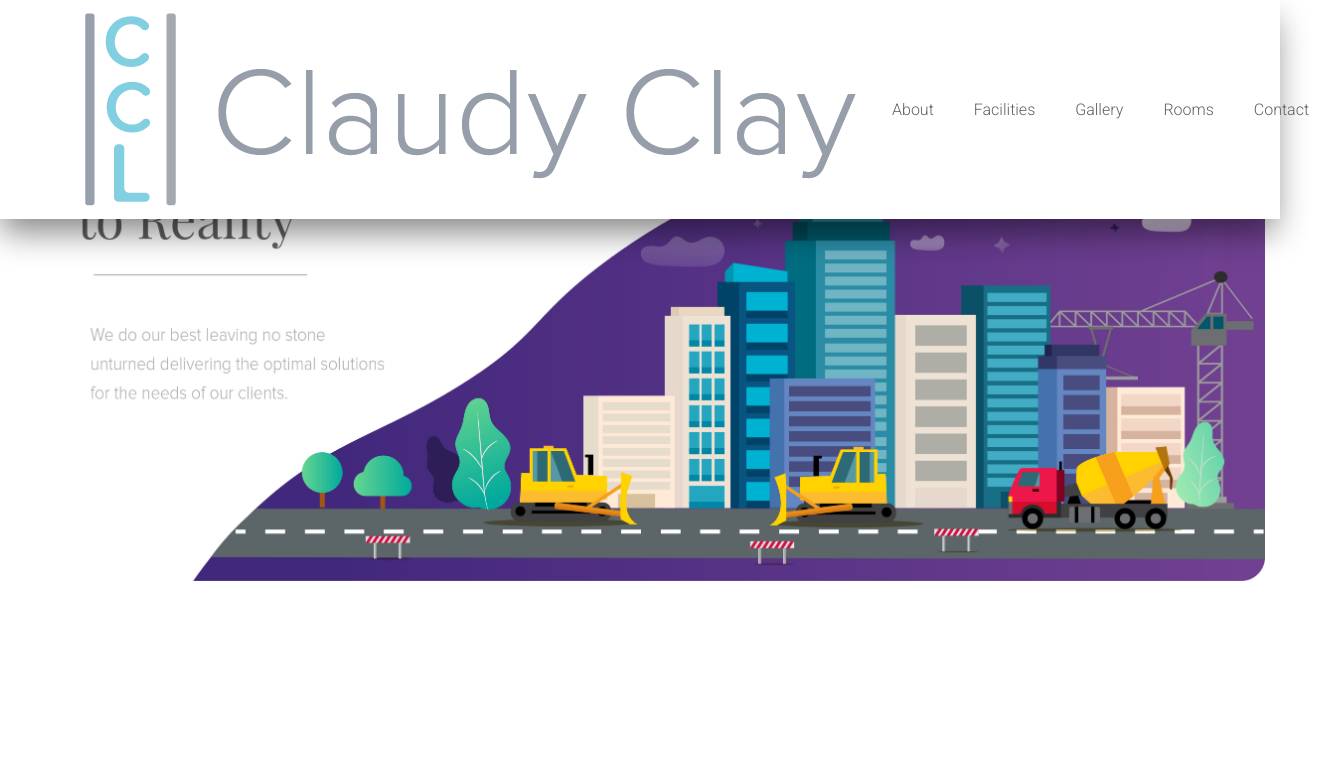
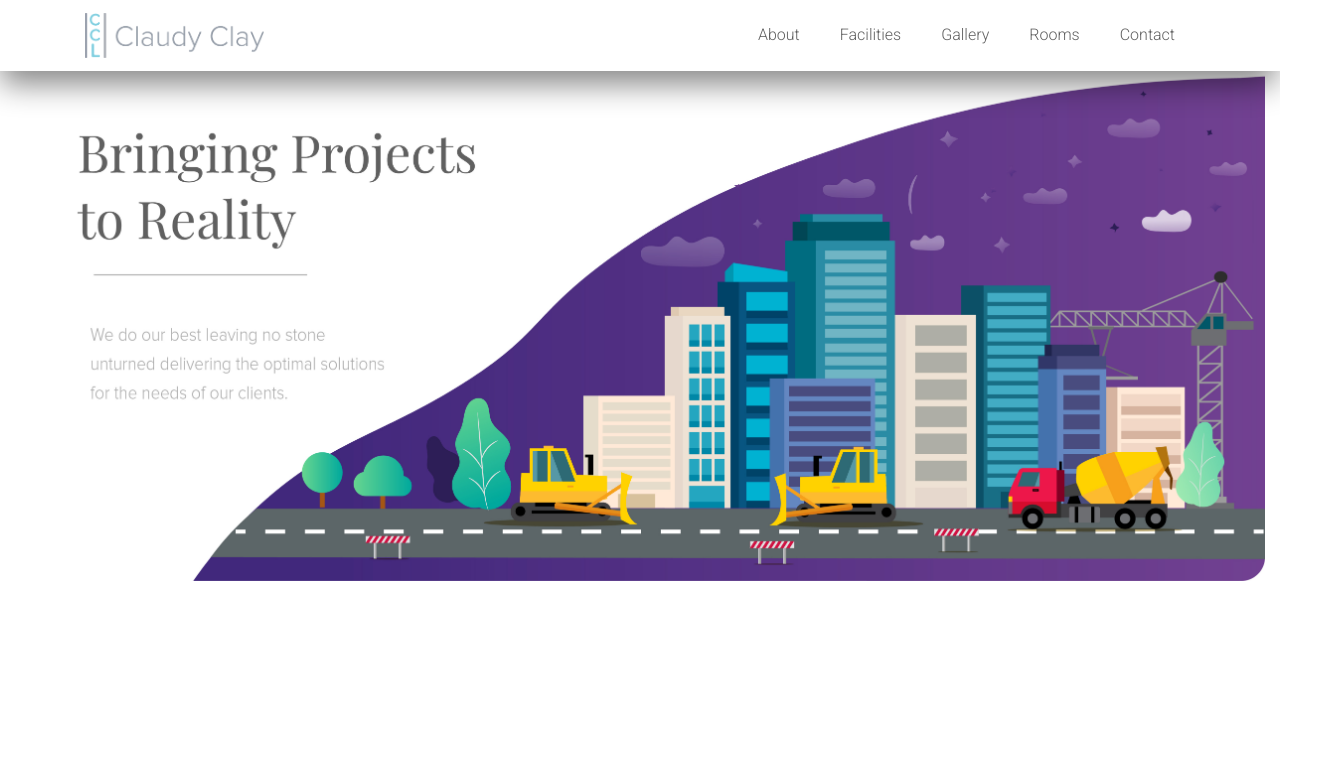
Before and after one commit to lash45/ccc, a plain HTML site: page index.html in a window 1280 px wide. Shown: the top 778 px of the page, 1329 px wide, since content can reach past the window. Drawn offline with nearby package versions, Linux system fonts and the light colour scheme.

Commit message:
commit 4

```diff
--- a/css/main.css
+++ b/css/main.css
@@ -1922,6 +1922,10 @@ h1, h2, h3, h4, h5, h6 {
   color: #8490ff;
 }
 
+.navbar-brand img{
+  width: 40%;
+}
+
 @media (max-width: 992px) {
   .navbar-nav {
     margin-top: 10px;
--- a/index.html
+++ b/index.html
@@ -14,7 +14,7 @@
 		<!-- meta character set -->
 		<meta charset="UTF-8">
 		<!-- Site Title -->
-		<title>Creative Agency</title>
+		<title>Claudy Clay Limited</title>
 
 		<link href="https://fonts.googleapis.com/css?family=Poppins:100,200,400,300,500,600,700" rel="stylesheet">
 		<link href="https://fonts.googleapis.com/css?family=Roboto:100,300,400,500" rel="stylesheet">
```
Also changed, not shown: img/logo.jpg (added).
